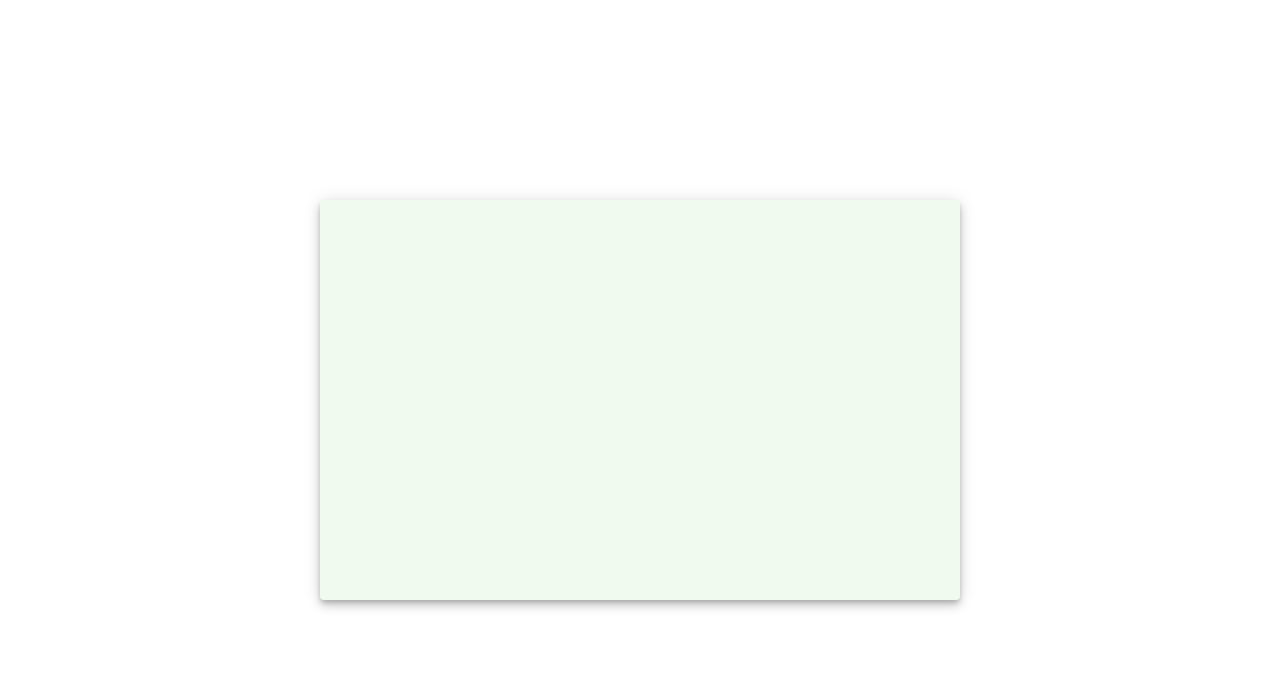
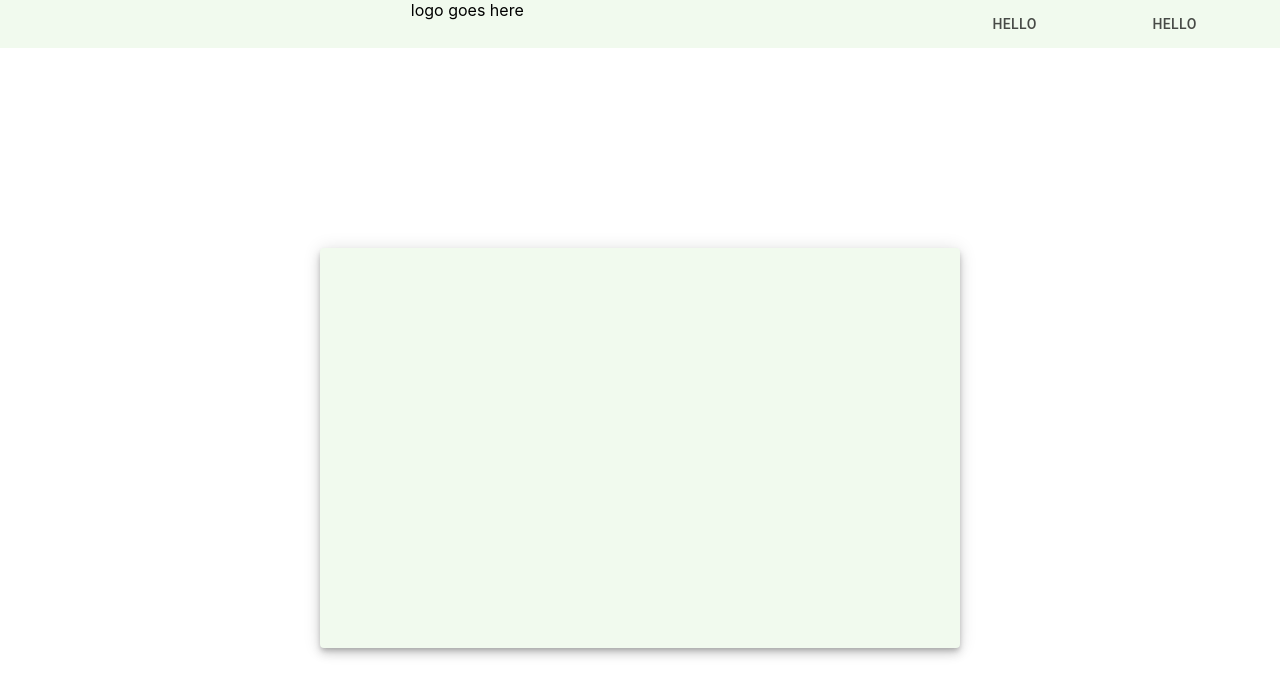
Before and after one commit to adilkhan510/MovieMax, a React (Create React App) app in the folder client/: page / in a window 1280 px wide. Shown: the top 696 px of the page. Built offline with nearby package versions, Linux system fonts and the light colour scheme.

Commit message:
commiting changes for the daay

```diff
--- a/client/src/App.js
+++ b/client/src/App.js
@@ -4,6 +4,7 @@ import { ThemeProvider } from '@material-ui/core'
 import './App.css';
 import theme from "./components/styles/muiTheme"
 import Login from './components/Auth/Login';
+import NavBar from './components/Navigation/NavBar';
 
 function App() {
   // useEffect(()=>{
@@ -23,6 +24,7 @@ function App() {
   return (
     <div className="App">
       <ThemeProvider theme={theme}>
+        <NavBar />
         <Route>
           <Switch>
             <Login />
--- /dev/null
+++ b/client/src/components/Navigation/NavBar.js
@@ -0,0 +1,24 @@
+import React from 'react';
+import styles from '../styles/navbar';
+import { Container, withStyles, Box, Tabs, Tab } from '@material-ui/core';
+
+const NavBar = ( props ) => {
+    const { classes } = props
+    return (
+        <Box className={classes.root}>
+            <Container>
+                <div classname={classes.logo}>logo goes here</div>
+            </Container>
+            <Tabs>
+                <Tab label="hello">
+                </Tab>
+                <Tab label="hello">
+                </Tab>
+                <Tab label="hello">
+                </Tab>
+            </Tabs>
+        </Box>
+    )
+}
+
+export default withStyles(styles)(NavBar)
--- /dev/null
+++ b/client/src/components/styles/navbar.js
@@ -0,0 +1,12 @@
+const styles = (theme)=>({
+    root : {
+        display : "flex",
+        flexDirection : "row",
+        justifyContent : "center",
+        width : "100vw",
+        backgroundColor : theme.palette.secondary.main,
+    },
+})
+
+
+export default styles
```
